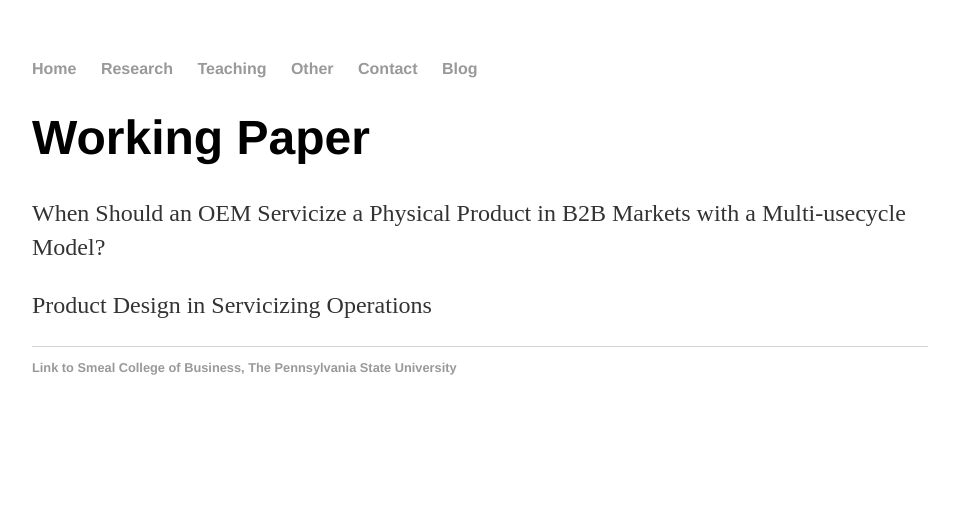
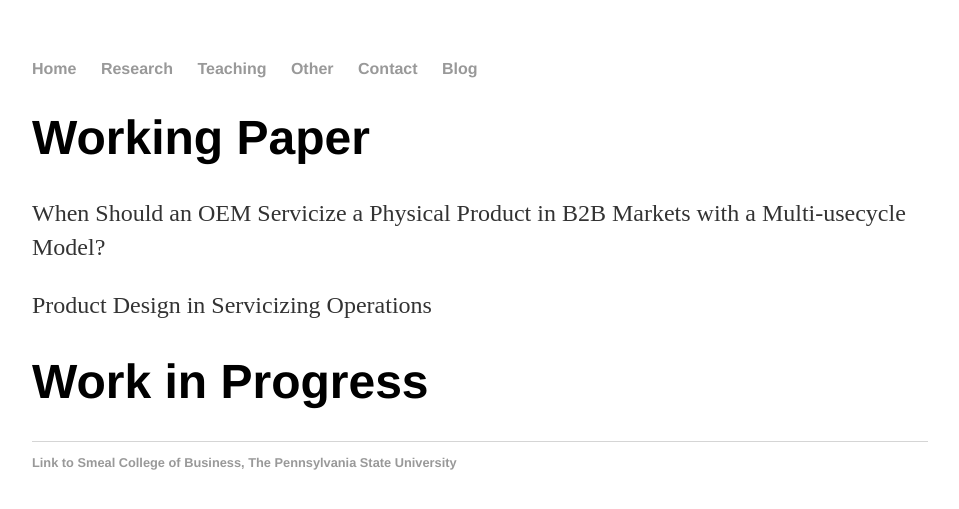
Before and after one commit to yinshi-gao/yinshi-gao.github.io, a Jekyll site: the page built from research/index.html, in a window 1280 px wide. Shown: the top 509 px of the page, without its empty margins (160-1119 px from the left). Built offline with Jekyll 4.4.1, drawn with Linux system fonts in a browser that asks for light colours.

Commit message:
Update index.html

```diff
--- a/research/index.html
+++ b/research/index.html
@@ -6,4 +6,5 @@ title: Yinshi Research
 	<h1>Working Paper</h1>
 	<p>When Should an OEM Servicize a Physical Product in B2B Markets with a Multi-usecycle Model?</a></p>
 	<p>Product Design in Servicizing Operations </a></p>
+	<h1>Work in Progress</h1>
 </div><!-- /.blurb -->
```
